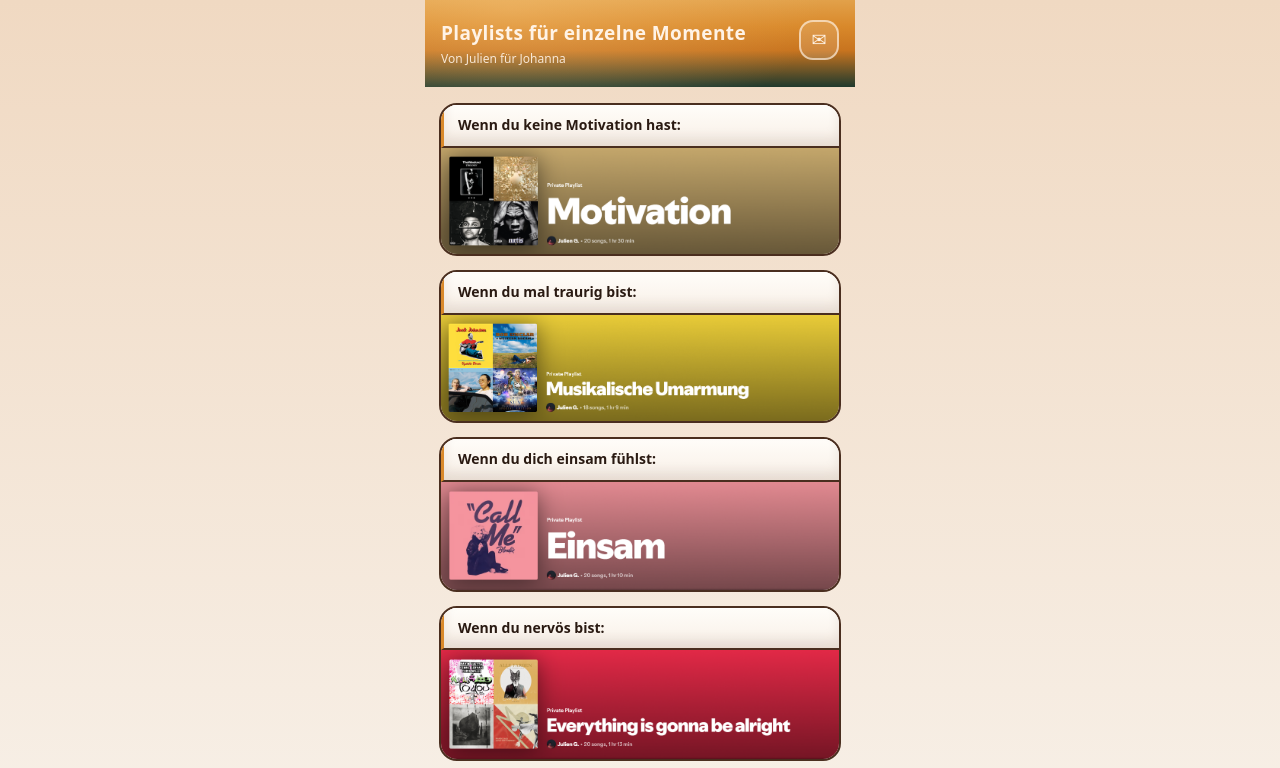
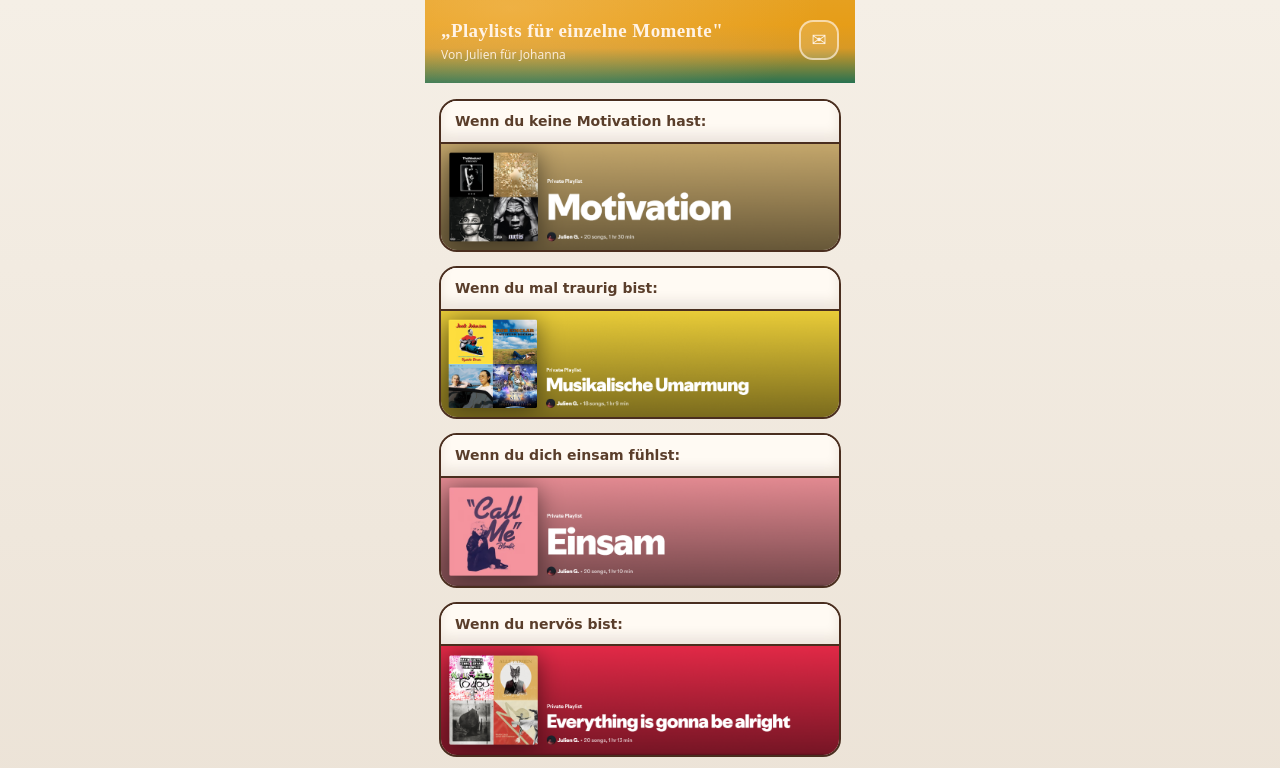
Before and after one commit to JulienGut/Johanna, a plain HTML site: page index.html in a window 1280 px wide. Shown: the top 768 px of the page. Drawn offline with Linux system fonts and the light colour scheme.

Commit message:
Add files via upload

```diff
--- a/index.html
+++ b/index.html
@@ -7,12 +7,12 @@
 
   <style>
     :root {
-      --bg-top: #f0d9c2;
-      --bg-bottom: #f7efe6;
-      --sunset: #d9892b;
-      --sunset-2: #e2a14a;
-      --sunset-3: #c8741f;
-      --forest: #1f3a2e;
+      --bg-top: #f5efe6;
+      --bg-bottom: #ece3d7;
+      --sunset: #e69d18;
+      --sunset-2: #e6a01f;
+      --sunset-3: #d89925;
+      --forest: #287251;
       --border: #4a2e1f;
       --radius: 18px;
     }
@@ -75,7 +75,7 @@
       display: flex;
       align-items: flex-start;
       justify-content: space-between;
-      gap: 12px;
+      gap: 16px;
     }
 
     .brand {
@@ -89,11 +89,15 @@
       font-size: 19px;
       font-weight: 700;
       letter-spacing: .4px;
+      font-family: "Cormorant Garamond", "Times New Roman", serif;
+      color: #fff3e6;
     }
 
     .brand .sub {
       font-size: 12px;
       opacity: .9;
+
+      color: #fff3e6;
     }
 
     .letter-btn {
@@ -157,12 +161,15 @@
       font-weight: 700;
       text-align: left;
       line-height: 1.2;
-      background: linear-gradient(180deg, #fffdf9 0%, #f8efe6 100%);
+      background: linear-gradient(180deg, #fffaf3, #fffaf3);
       border-bottom: 2px solid var(--border);
-      border-left: 3px solid var(--sunset);
       box-shadow:
-        inset 0 1px 0 rgba(255, 255, 255, .8),
+        inset 0 1px 0 rgba(255, 255, 255, 0.8),
         inset 0 -8px 12px rgba(74, 46, 31, .10);
+
+      font-family: "Caveat", "Segoe Script", "Apple Chancery", "Snell Roundhand", cursive;
+      color: #5a3e2b;
+      font-size: 14px;
     }
 
     .playlist-img {
@@ -237,6 +244,7 @@
       letter-spacing: .35px;
       color: #2a1a12;
       opacity: .85;
+      font-family: "Caveat", "Segoe Script", "Apple Chancery", "Snell Roundhand", cursive;
     }
 
     .close-btn {
@@ -271,6 +279,8 @@
       font-size: 13px;
       line-height: 1.4;
       color: #2a1a12;
+      font-family: "Cormorant Garamond", "Times New Roman", serif;
+      font-size: 16px;
     }
 
     .signature-img {
@@ -300,7 +310,7 @@
     <header>
       <div class="brandbar">
         <div class="brand">
-          <div class="title">Playlists für einzelne Momente</div>
+          <div class="title">„Playlists für einzelne Momente"</div>
           <div class="sub">Von Julien für Johanna</div>
         </div>
 
```
